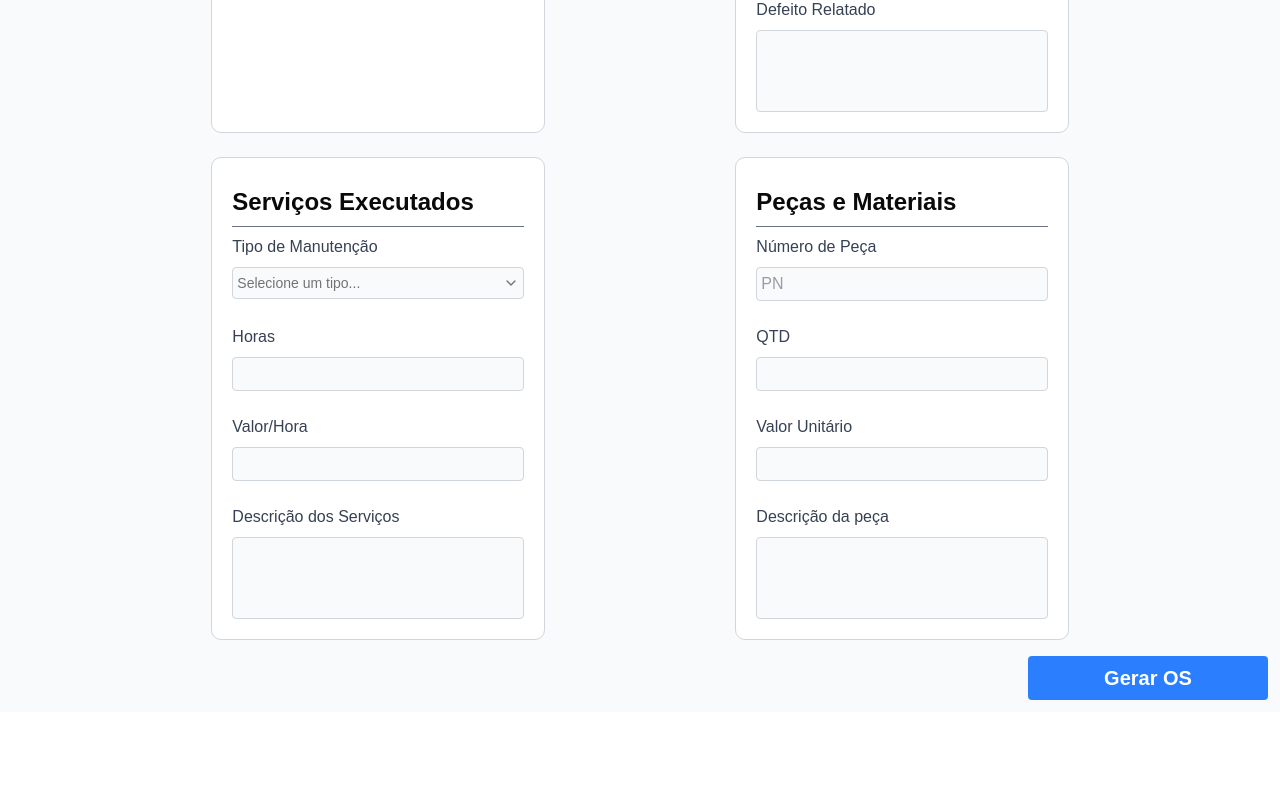
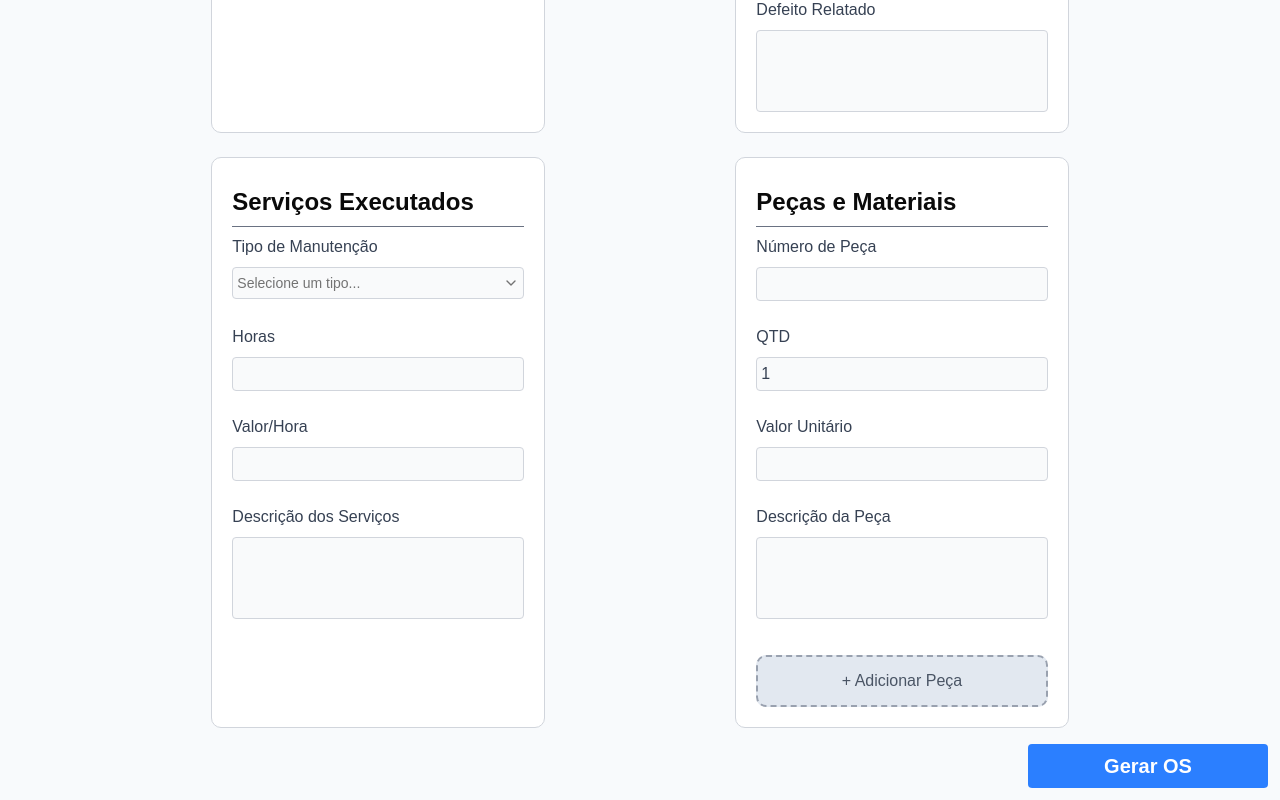
Before and after one commit to Jeff-Nas/service-order-system, a React (Vite) app: page / in a window 1280 px wide. Shown: the part 484-1284 px from the top of the page. Before the commit the page ends 1196 px from the top, so only its background shows below. Built offline with nearby package versions, Linux system fonts and the light colour scheme.

Commit message:
Aplicando useFieldArray para campos dinâmicos

```diff
--- a/src/components/form/partsField.tsx
+++ b/src/components/form/partsField.tsx
@@ -1,11 +1,15 @@
 import { Field } from "./field";
 import { TextareaField } from "./textareaField";
 import { type OSFormData } from "@/types/formType";
-import { useFormContext } from "react-hook-form";
+import { useFormContext, useFieldArray, type Path } from "react-hook-form";
+import { Trash2 } from "lucide-react";
 
 export function PartsField() {
-  const { watch } = useFormContext<OSFormData>();
-  const partNumber = watch("partNumber");
+  const { watch, control } = useFormContext<OSFormData>();
+  const { fields, append, remove } = useFieldArray({
+    control,
+    name: "parts",
+  });
 
   return (
     <div className="bg-white border-gray-300 rounded-lg border p-5 sm:w-2/3 mx-auto">
@@ -13,20 +17,63 @@ export function PartsField() {
         Peças e Materiais
       </h2>
       <hr className="border-gray-500 " />
-      <Field label="Número de Peça" name="partNumber" placeholder="PN" />
-      {/*Cliente pode ajustar essa regra de negócio */}
+      {/*alterado de retorno implicito para explicito - usar const dentro do código */}
+      {fields.map((field, index) => {
+        const partNumber = watch(
+          `parts.${index}.partNumber` as Path<OSFormData>,
+        );
+
+        return (
+          <div key={field.id} className="relative mb-5">
+            {fields.length > 1 && (
+              //lixeira para deletar from de peça
+              <div>
+                <hr className="border-gray-500 " />
+                <button
+                  type="button"
+                  onClick={() => remove(index)}
+                  className="absolute top-2 right-2 text-red-500/60 text-sm"
+                >
+                  <Trash2 />
+                </button>
+              </div>
+            )}
+            <Field
+              label="Número de Peça"
+              name={`parts.${index}.partNumber` as const}
+            />
             <Field
               label="QTD"
+              name={`parts.${index}.quantity` as const}
               type="number"
-        name="quantity"
               isRequired={partNumber ? true : false}
             />
             <Field
               label="Valor Unitário"
-        name="unitValue"
+              name={`parts.${index}.unitValue` as const}
               isRequired={partNumber ? true : false}
             />
-      <TextareaField label="Descrição da peça" name="partDescription" />
+            <TextareaField
+              label="Descrição da Peça"
+              name={`parts.${index}.partDescription` as const}
+            />
+          </div>
+        );
+      })}
+      <button
+        type="button"
+        onClick={() =>
+          append({
+            partNumber: "",
+            quantity: 1,
+            unitValue: "",
+            partDescription: "",
+          })
+        }
+        className="w-full mt-4 p-3 border-2 border-dashed border-gray-400 text-gray-600 bg-slate-200 rounded-lg hover:bg-gray-50 transition-colors"
+      >
+        + Adicionar Peça
+      </button>
     </div>
   );
 }
```
Lines whose indentation alone changed are shown as unchanged.
